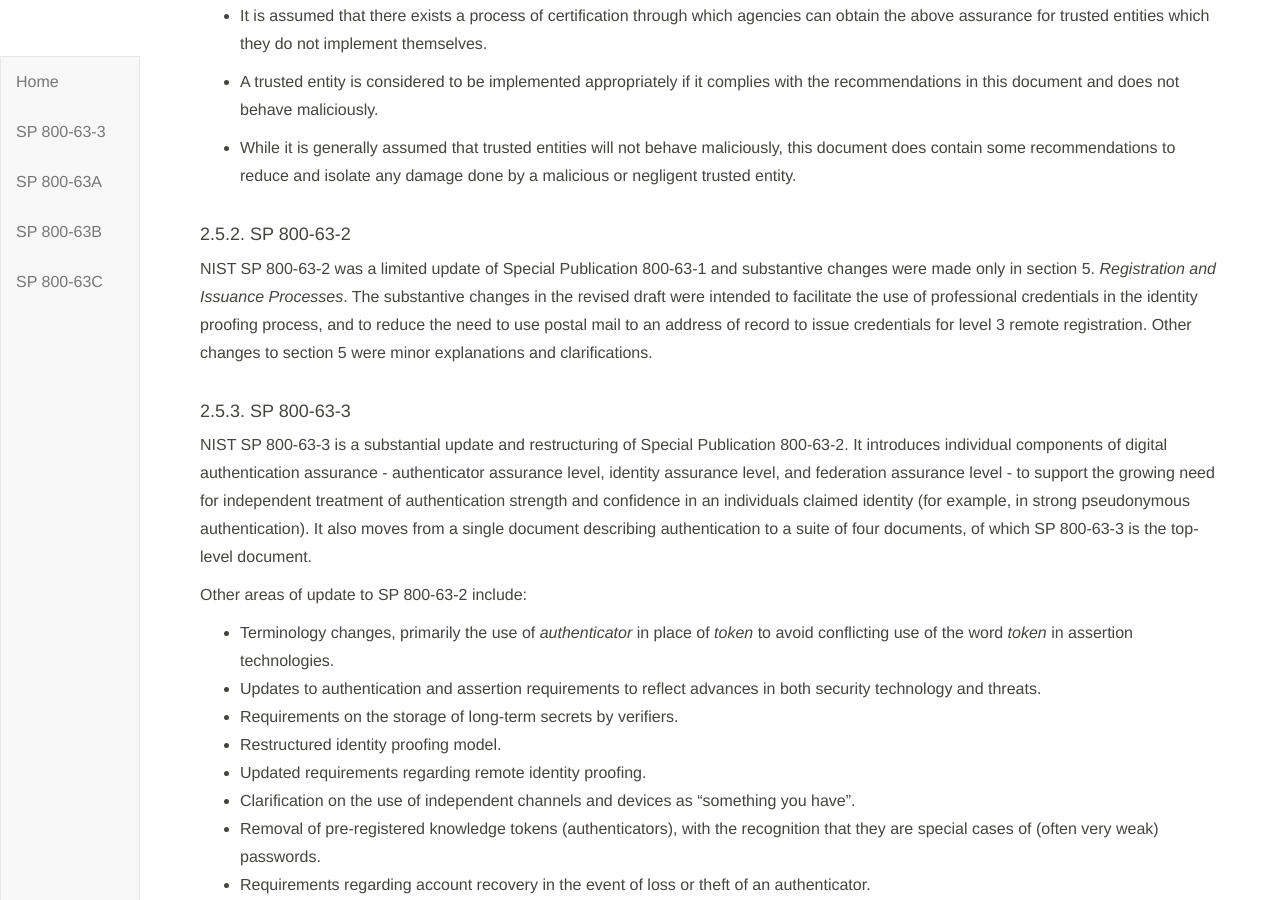
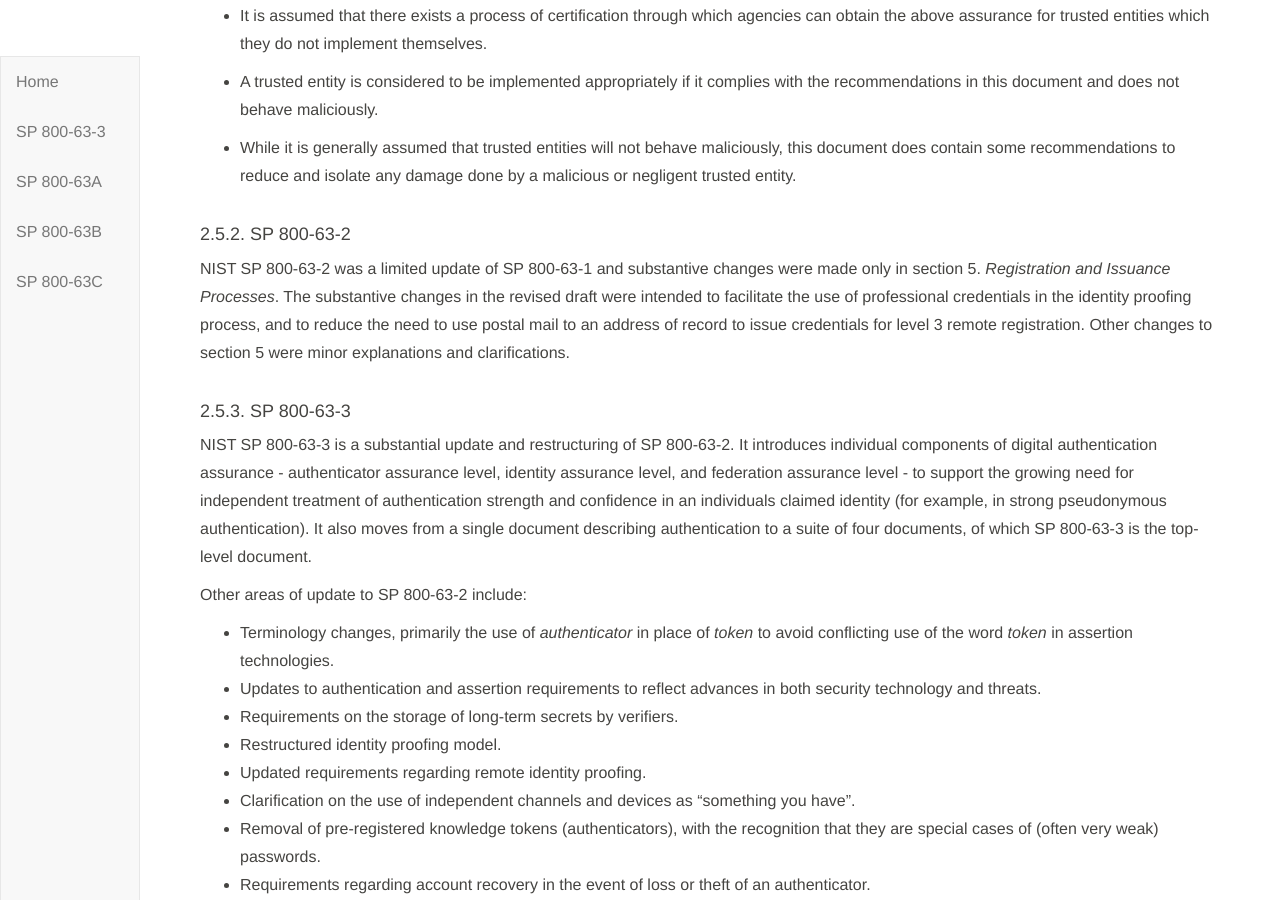
Before and after one commit to usnistgov/800-63-3, a Jekyll site: the page built from sp800-63-3/sec1_2_introduction.md, in a window 1280 px wide and 900 px high, scrolled down 5304 px. Built offline with Jekyll 4.4.1, drawn with Linux system fonts in a browser that asks for light colours; our own code applies the rules of GitHub Pages for plain Markdown files.

Commit message:
Update sec1_2_introduction.md

```diff
--- a/sp800-63-3/sec1_2_introduction.md
+++ b/sp800-63-3/sec1_2_introduction.md
@@ -236,7 +236,7 @@
 
 #### 2.5.2. SP 800-63-2
 
-NIST SP 800-63-2 was a limited update of Special Publication 800-63-1 and
+NIST SP 800-63-2 was a limited update of SP 800-63-1 and
 substantive changes were made only in section 5. *Registration and
 Issuance Processes*. The substantive changes in the revised draft were
 intended to facilitate the use of professional credentials in the
@@ -248,7 +248,7 @@
 
 #### 2.5.3. SP 800-63-3
 
-NIST SP 800-63-3 is a substantial update and restructuring of Special Publication 800-63-2. It introduces individual components of digital authentication assurance - authenticator assurance level, identity assurance level, and federation assurance level - to support the growing need for independent treatment of authentication strength and confidence in an individuals claimed identity (for example, in strong pseudonymous authentication). It also moves from a single document describing authentication to a suite of four documents, of which SP 800-63-3 is the top-level document.
+NIST SP 800-63-3 is a substantial update and restructuring of SP 800-63-2. It introduces individual components of digital authentication assurance - authenticator assurance level, identity assurance level, and federation assurance level - to support the growing need for independent treatment of authentication strength and confidence in an individuals claimed identity (for example, in strong pseudonymous authentication). It also moves from a single document describing authentication to a suite of four documents, of which SP 800-63-3 is the top-level document.
 
 Other areas of update to SP 800-63-2 include:
 
```
